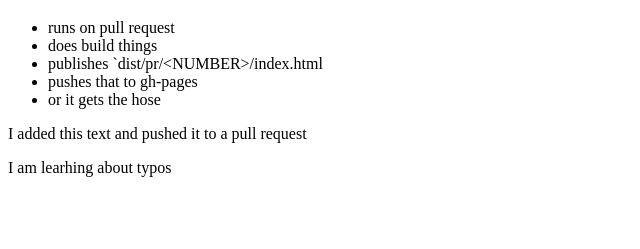
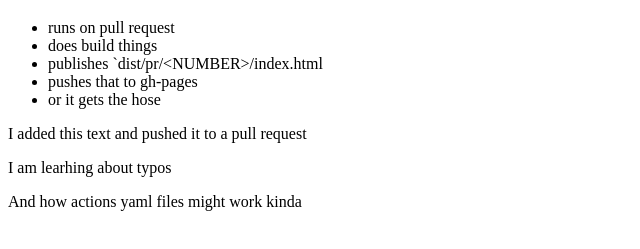
Before and after one commit to misterbrownlee/hatecakes, a plain HTML site: page src/ohcakes.html in a window 1280 px wide. Shown: the part 197-446 px from the top of the page, without its empty margins (0-640 px from the left). Drawn offline with Linux system fonts and the light colour scheme.

Commit message:
this is another branch and some edits

```diff
--- a/src/ohcakes.html
+++ b/src/ohcakes.html
@@ -22,5 +22,6 @@
       </ul>
       <p>I added this text and pushed it to a pull request</p>
       <p>I am learhing about typos</p>
+      <p>And how actions yaml files might work kinda</p>
   </body>
 </html>
```
